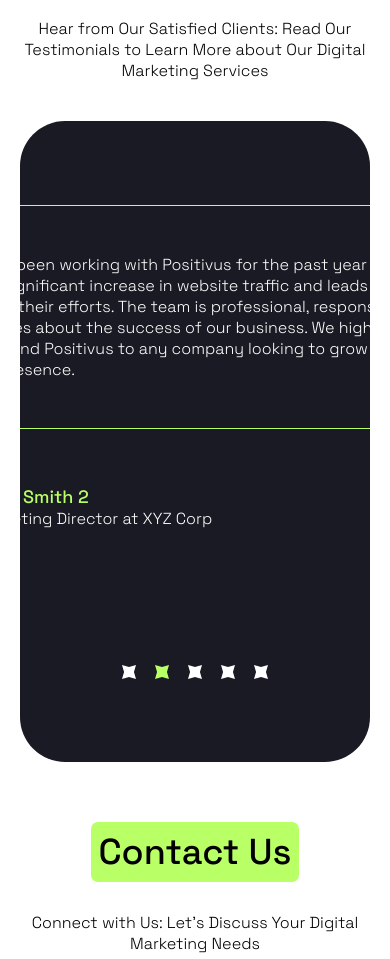
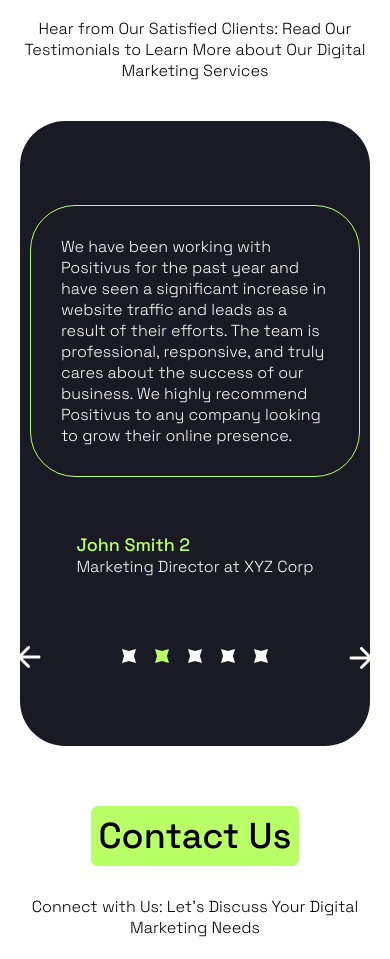
Before and after one commit to AmletixQ/positivus-langing-page, a React (Vite) app: page / in a window 390 px wide. Shown: the part 9720-10679 px from the top of the page. Built offline with nearby package versions, Linux system fonts and the light colour scheme.

Commit message:
Create response Testimotional section

```diff
--- a/src/components/Slider/Slide/Slide.scss
+++ b/src/components/Slider/Slide/Slide.scss
@@ -12,10 +12,18 @@
     padding: 3rem 3.25rem;
     border: 1px solid var(--green);
     border-radius: 2.8125rem;
+
+    @media screen and (max-width: 425px) {
+      padding: 1.875rem;
+    }
+  }
+
+  @media screen and (max-width: 425px) {
+    width: 20.625rem;
   }
 
   .info {
-    padding-left: 5rem;
+    margin: 0 auto;
     h4 {
       color: var(--green);
     }
--- a/src/components/Slider/Slider.scss
+++ b/src/components/Slider/Slider.scss
@@ -25,6 +25,11 @@
     display: flex;
     gap: 11.875rem;
     align-items: center;
+
+    @media screen and (max-width: 425px) {
+      gap: 4.5rem;
+    }
+
     button {
       background-color: transparent;
       border: 0;
@@ -37,4 +42,8 @@
       transform: rotate(180deg);
     }
   }
+
+  @media screen and (max-width: 425px) {
+    gap: 3.75rem;
+  }
 }
--- a/src/components/Slider/Slider.tsx
+++ b/src/components/Slider/Slider.tsx
@@ -2,6 +2,7 @@
 import Dots from "../Dots/Dots";
 import ArrowIcon from "../Icons/Arrow/ArrowIcon";
 import Slide from "./Slide/Slide";
+import { styled } from "styled-components";
 import "./Slider.scss";
 
 export interface SlideItem {
@@ -43,6 +44,14 @@
   },
 ];
 
+const SlidesContainer = styled.div<{ $active: number }>`
+  transform: ${(props) => `translate(calc(650px * ${-props.$active + 2}))`};
+
+  @media screen and (max-width: 425px) {
+    transform: ${(props) => `translate(calc(380px * ${-props.$active + 2}))`};
+  }
+`;
+
 const Slider = () => {
   const [active, setActive] = useState<number>(1);
   const handlePrevClick = (e: MouseEvent) => {
@@ -68,14 +77,11 @@
 
   return (
     <div className="slider">
-      <div
-        className="slides"
-        style={{ transform: `translate(calc(650px * ${-active + 2}))` }}
-      >
+      <SlidesContainer $active={active} className="slides">
         {slideItems.map((item, idx) => (
           <Slide key={idx} {...item} />
         ))}
-      </div>
+      </SlidesContainer>
       <div className="control">
         <button className="arrow-left" onClick={handlePrevClick}>
           <ArrowIcon simple={"white"} />
```
